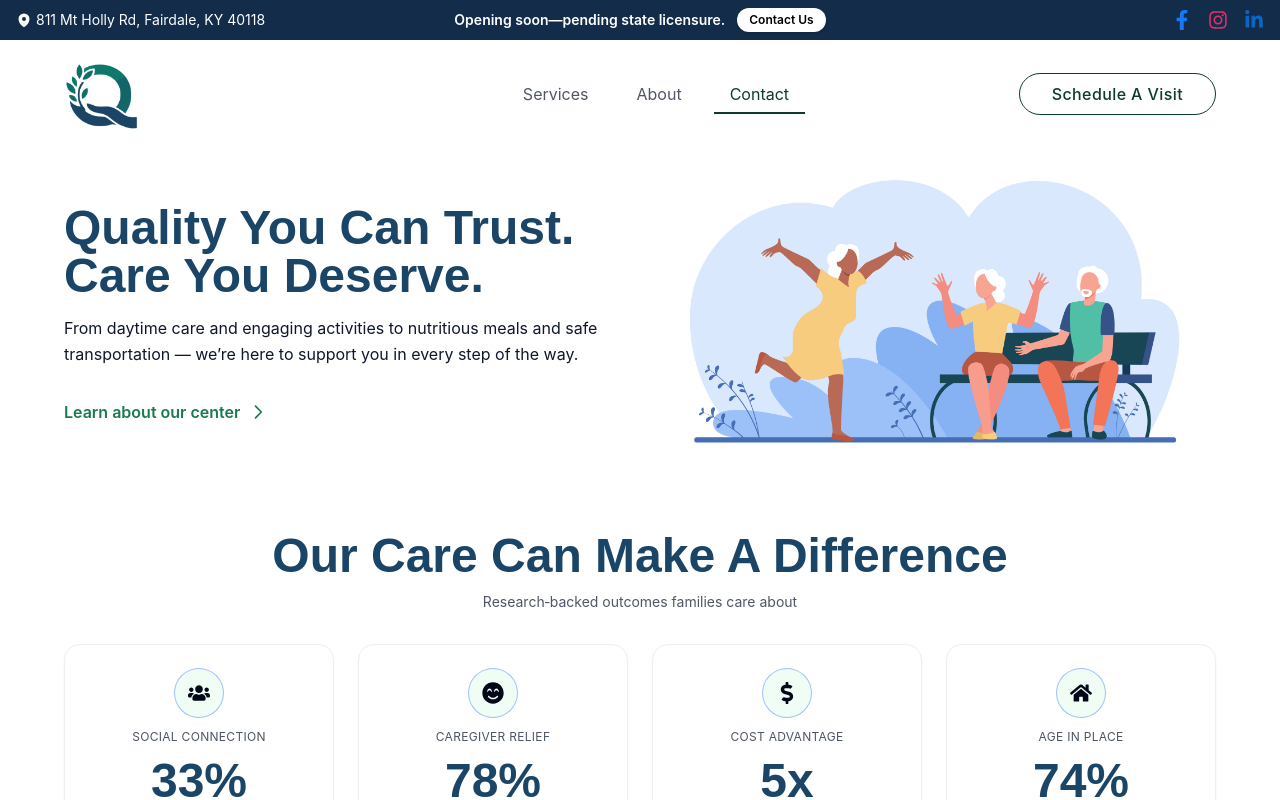
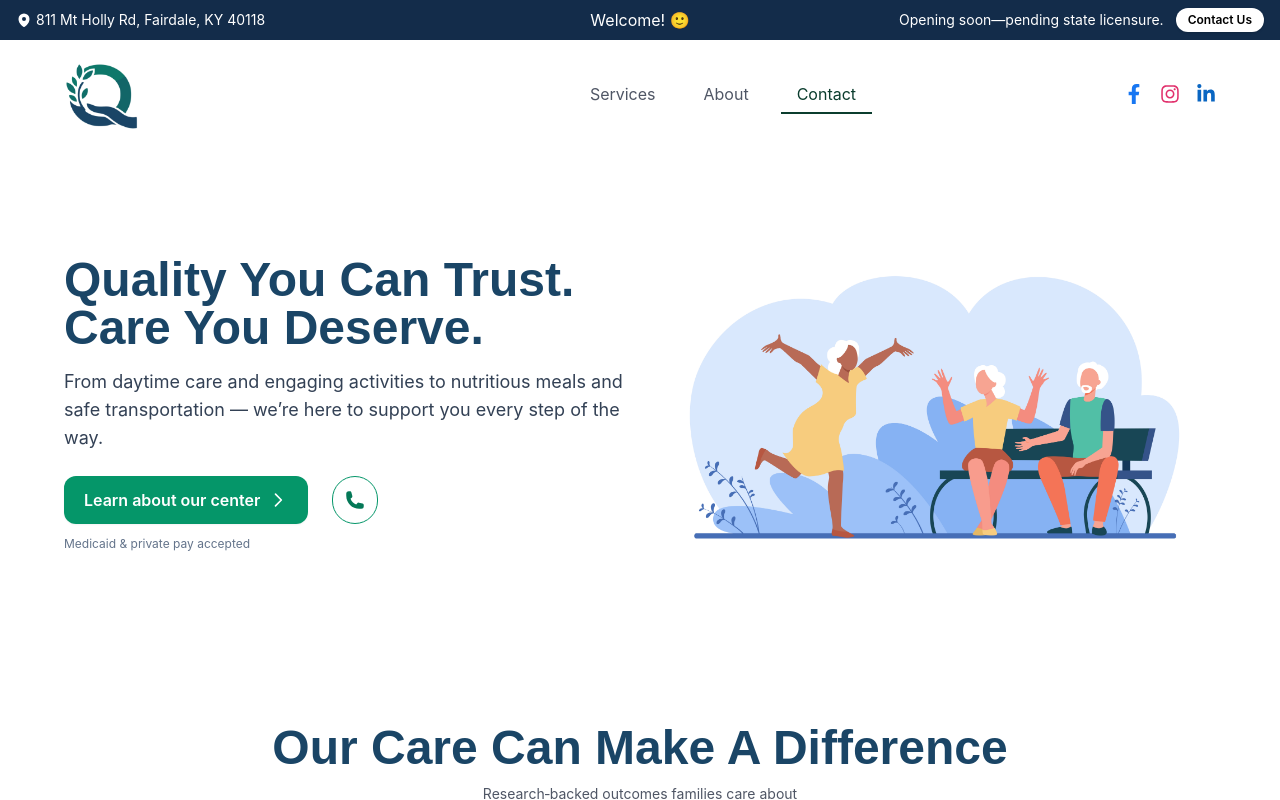
Before and after one commit to qsc98/qcs-info-site, a Next.js app: page / in a window 1280 px wide. Shown: the top 800 px of the page. Built offline with nearby package versions, Linux system fonts and the light colour scheme.

Commit message:
Fixed hero section and navbar

```diff
--- a/components/Hero.js
+++ b/components/Hero.js
@@ -4,41 +4,50 @@ import { motion } from 'framer-motion'
 import getScrollAnimation from '../utils/getScrollAnimation'
 import ScrollAnimationWrapper from './Layout/ScrollAnimationWrapper'
 import Link from 'next/link'
+import PhoneIcon from '@heroicons/react/24/solid/PhoneIcon'
 
 const Hero = () => {
   const scrollAnimation = useMemo(() => getScrollAnimation(), [])
 
   return (
-    <div className="mx-auto mt-24 max-w-screen-xl px-8 xl:px-16">
+    <div className="mx-auto my-24 max-w-screen-xl px-8 pt-16 pb-16 sm:pt-20 sm:pb-20 lg:pt-24 lg:pb-10 xl:px-16">
       <ScrollAnimationWrapper>
         <motion.div
           className="grid grid-flow-row grid-rows-2 gap-8 py-6 sm:grid-flow-col sm:grid-cols-2 md:grid-rows-1"
           variants={scrollAnimation}
         >
-          <div className="row-start-2 flex flex-col items-start justify-center sm:row-start-1">
-            <h1 className="text-center font-jakarta font-bold text-navy leading-[1.15] sm:text-center lg:text-left text-3xl lg:text-4xl xl:text-5xl">
-              <strong>Quality</strong> You Can <strong>Trust</strong>.<br></br>
-              <strong>Care</strong> You <strong>Deserve</strong>.
+          <div className="max-w-full">
+            <h1 className="font-jakarta text-4xl font-extrabold leading-tight sm:text-5xl">
+              <span className="font-black">Quality</span> You Can <span className="font-black">Trust</span>.<br />
+              <span className="font-black">Care</span> You <span className="font-black">Deserve</span>.
             </h1>
-            <p className="mb-6 mt-4 font-inter font-normal text-neutraltext leading-[1.6]">
+
+            <p className="mt-4 max-w-xl font-inter text-base leading-relaxed text-slate-700 sm:text-lg">
               From daytime care and engaging activities to nutritious meals and safe transportation —
-              we’re here to support you in every step of the way.
+              we’re here to support you every step of the way.
             </p>
-            <Link
-              href="/our-center"
-              className="group mt-2 inline-flex items-center font-semibold text-green-600 hover:underline"
-            >
-              Learn about our center
-              <svg
-                className="ml-2 h-5 w-5 transition-transform duration-300 group-hover:translate-x-1"
-                fill="none"
-                stroke="currentColor"
-                strokeWidth="2"
-                viewBox="0 0 24 24"
+
+            <div className="mt-6 flex flex-col gap-4 sm:flex-row sm:gap-6">
+              <Link
+                href="/our-center"
+                className="inline-flex items-center justify-center rounded-xl bg-emerald-600 px-5 py-3 font-semibold text-white shadow-sm transition hover:bg-emerald-700 focus:outline-none focus:ring-2 focus:ring-emerald-500 focus:ring-offset-2"
               >
-                <path strokeLinecap="round" strokeLinejoin="round" d="M9 5l7 7-7 7" />
-              </svg>
-            </Link>
+                Learn about our center
+                <svg className="ml-2 h-5 w-5" viewBox="0 0 24 24" fill="none" stroke="currentColor">
+                  <path strokeWidth="2" strokeLinecap="round" strokeLinejoin="round" d="M9 5l7 7-7 7" />
+                </svg>
+              </Link>
+
+              <a
+                href="tel:+1502XXXXXXX"
+                className="inline-flex items-center justify-center rounded-full border border-emerald-600 p-3 text-emerald-700 transition hover:bg-emerald-600 hover:text-white"
+                aria-label="Call our center"
+              >
+                <PhoneIcon className="h-5 w-5" />
+              </a>
+            </div>
+
+            <p className="mt-3 text-xs text-slate-500">Medicaid & private pay accepted</p>
           </div>
 
           <div className="flex w-full">
--- a/components/Layout/Header.js
+++ b/components/Layout/Header.js
@@ -5,6 +5,7 @@ import Logo from '../../public/assets/Logo.png'
 import NotificationBar from './NotificationBar'
 import MobileFloatingNav from './MobileNavBar'
 import Link from 'next/link'
+import { FaFacebookF, FaInstagram, FaLinkedinIn } from 'react-icons/fa'
 
 const Header = () => {
   const [activeLink, setActiveLink] = useState(null)
@@ -85,12 +86,16 @@ const Header = () => {
               Contact
             </LinkScroll>
           </ul>
-          <div className="col-start-10 col-end-12 flex items-center justify-end font-medium">
-            <LinkScroll to="contact">
-              <button className="hover:shadow-green rounded-l-full rounded-r-full border border-green-500 bg-white-500 px-5 py-2 font-medium capitalize tracking-wide text-green-500 outline-none transition-all hover:bg-green-500 hover:text-white-500 sm:px-8">
-                Schedule a Visit
-              </button>
-            </LinkScroll>
+          <div className="col-start-10 col-end-12 flex items-center justify-end gap-4">
+            <a href="https://facebook.com" target="_blank" rel="noopener noreferrer" aria-label="Facebook">
+              <FaFacebookF className="h-5 w-5 text-[#1877F2] transition-transform duration-200 hover:scale-110" />
+            </a>
+            <a href="https://instagram.com" target="_blank" rel="noopener noreferrer" aria-label="Instagram">
+              <FaInstagram className="h-5 w-5 text-[#E1306C] transition-transform duration-200 hover:scale-110" />
+            </a>
+            <a href="https://linkedin.com" target="_blank" rel="noopener noreferrer" aria-label="LinkedIn">
+              <FaLinkedinIn className="h-5 w-5 text-[#0A66C2] transition-transform duration-200 hover:scale-110" />
+            </a>
           </div>
         </nav>
       </header>
--- a/components/Layout/NotificationBar.js
+++ b/components/Layout/NotificationBar.js
@@ -1,6 +1,5 @@
 // components/NotificationBar.js
 import MapPinIcon from '@heroicons/react/24/solid/MapPinIcon'
-import { FaFacebookF, FaLinkedinIn, FaInstagram } from 'react-icons/fa'
 
 const NotificationBar = () => {
   return (
@@ -12,9 +11,14 @@ const NotificationBar = () => {
           <span>811 Mt Holly Rd, Fairdale, KY 40118</span>
         </div>
 
-        {/* Center: Message + Contact Button */}
-        <div className="flex flex-1 items-center justify-center gap-3 text-center">
-          <span className="whitespace-nowrap font-semibold">
+        {/* Center: Welcome message */}
+        <div className="flex flex-1 items-center justify-center text-center">
+          <span className="text-base">Welcome! 🙂</span>
+        </div>
+
+        {/* Right: Opening notice */}
+        <div className="flex flex-1 items-center justify-end gap-3">
+          <span className="whitespace-nowrap">
             Opening soon—pending state licensure.
           </span>
           <a
@@ -24,19 +28,6 @@ const NotificationBar = () => {
             Contact Us
           </a>
         </div>
-
-        {/* Right: Social Icons */}
-        <div className="flex flex-1 items-center justify-end gap-4">
-          <a href="https://facebook.com" target="_blank" rel="noopener noreferrer">
-            <FaFacebookF className="h-5 w-5 text-[#1877F2] transition-transform duration-200 hover:scale-110" />
-          </a>
-          <a href="https://instagram.com" target="_blank" rel="noopener noreferrer">
-            <FaInstagram className="h-5 w-5 text-[#E1306C] transition-transform duration-200 hover:scale-110" />
-          </a>
-          <a href="https://linkedin.com" target="_blank" rel="noopener noreferrer">
-            <FaLinkedinIn className="h-5 w-5 text-[#0A66C2] transition-transform duration-200 hover:scale-110" />
-          </a>
-        </div>
       </div>
     </div>
   )
```
Also changed, not shown: public/assets/hero-illustration.svg (added).
